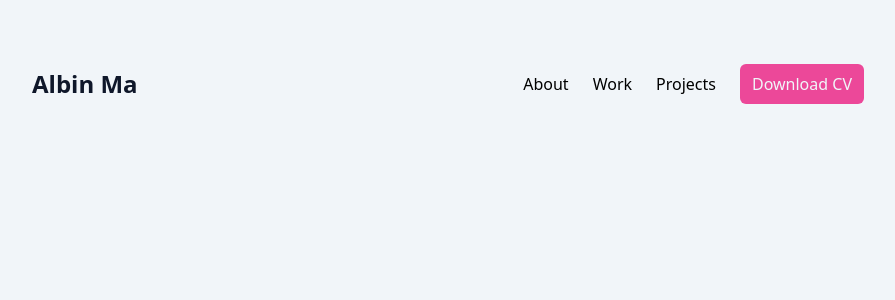
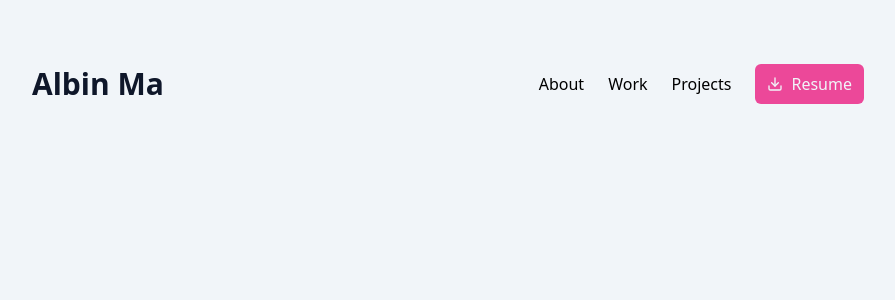
Before and after one commit to albinma/cv, a Next.js app: page / in a window 1280 px wide. Shown: the top 300 px of the page, without its empty margins (192-1087 px from the left). Built offline with nearby package versions, Linux system fonts and the light colour scheme.

Commit message:
Increase font size

```diff
--- a/src/app/Nav/Nav.tsx
+++ b/src/app/Nav/Nav.tsx
@@ -49,7 +49,7 @@ export default function Nav() {
       <header className="w-full py-4 lg:mt-12">
         <div className="flex flex-nowrap items-center justify-between">
           <div className="grow">
-            <Link href="/" className="text-2xl font-bold text-slate-900">
+            <Link href="/" className="text-3xl font-bold text-slate-900">
               Albin Ma
             </Link>
           </div>
@@ -78,8 +78,9 @@ export default function Nav() {
                 </li>
               </ul>
             </nav>
-            <button className="rounded-md bg-pink-500 py-2 px-3 text-slate-100">
-              Download CV
+            <button className="flex flex-row items-center justify-between rounded-md bg-pink-500 py-2 px-3 text-slate-100">
+              <Icon.Download className="mr-2 h-4 w-4" />
+              <span>Resume</span>
             </button>
           </div>
         </div>
```
